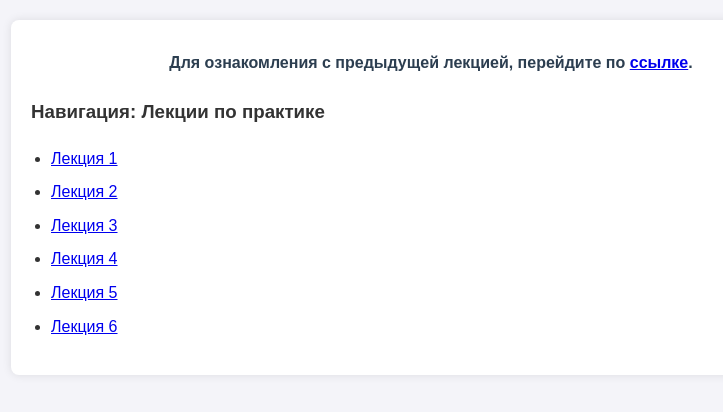
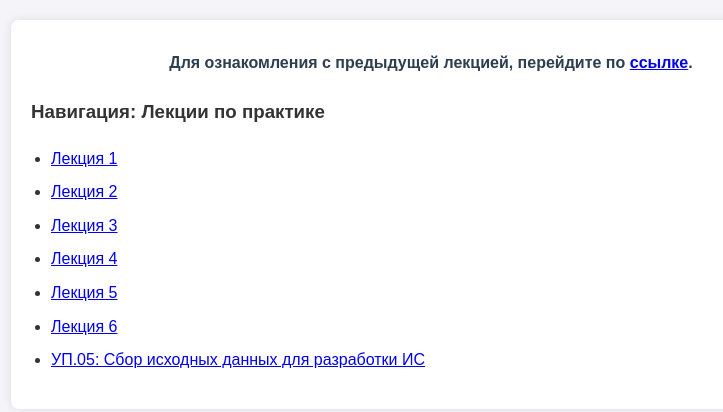
Before and after one commit to sat2wr-c314/-, a plain HTML site: page practica.html in a window 1280 px wide. Shown: the whole page, without its empty margins (209-932 px from the left). Drawn offline with Linux system fonts and the light colour scheme.

Commit message:
Update practica.html

```diff
--- a/practica.html
+++ b/practica.html
@@ -70,7 +70,9 @@
             <li><a href="prLection4.html">Лекция 4</a></li>
             <li><a href="prLection5.html">Лекция 5</a></li>
             <li><a href="prLection6.html">Лекция 6</a></li>
+            <li><a href="prLection1.html">УП.05: Сбор исходных данных для разработки ИС</a></li>
         </ul>
 </div>
 </body>
+
 </html>
```
